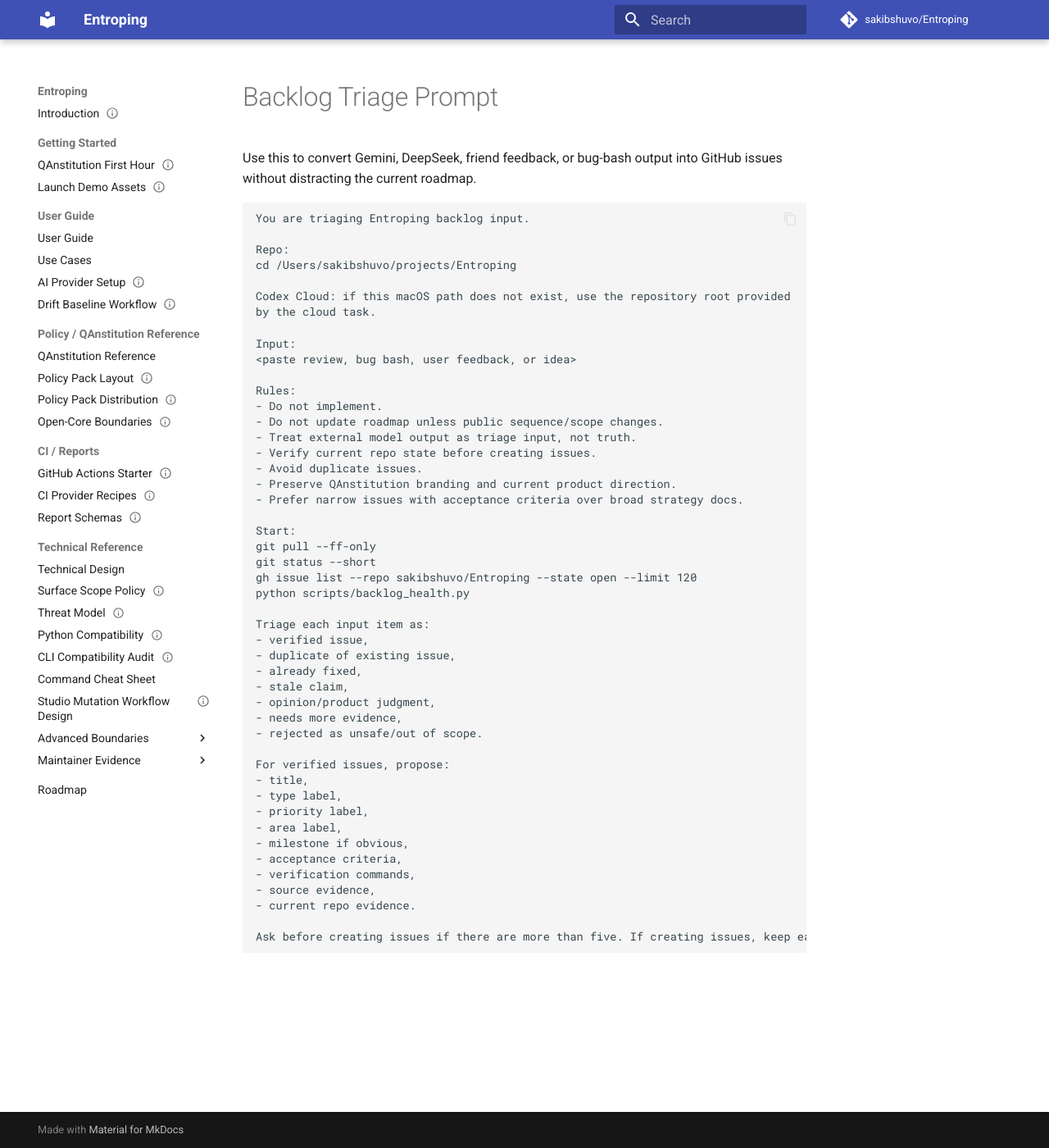
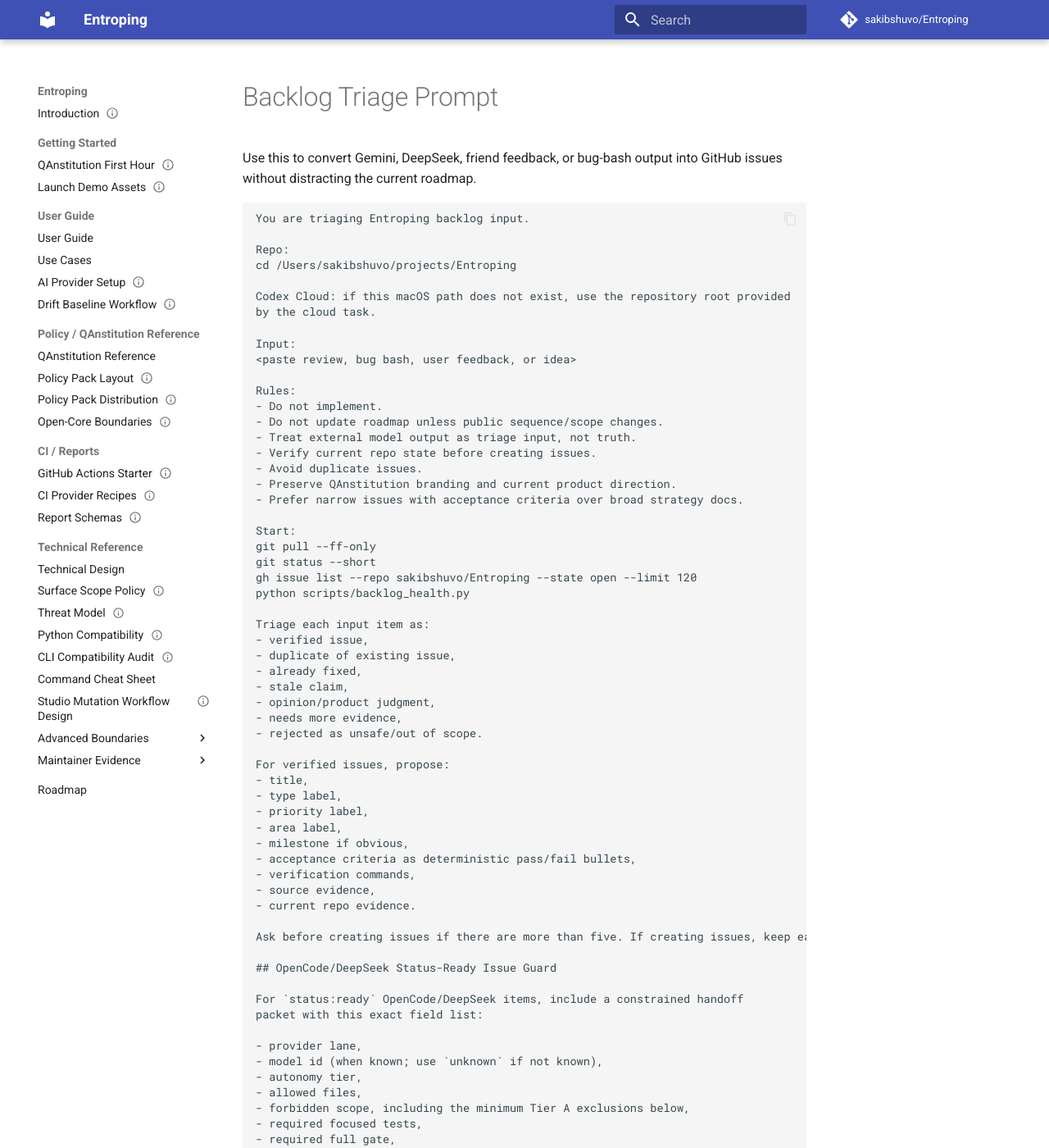
Before and after one commit to sakibshuvo/Entroping, an MkDocs documentation site: the page built from docs/meta/prompt-library/backlog-triage.md, in a window 1280 px wide and 1400 px high. Shown: the whole window at 82% size. Built offline with MkDocs 1.6.1 and Material for MkDocs 9.7.7, drawn with Linux system fonts in a browser that asks for light colours; comment, search, counter and statistics services are not loaded; some of the changed text lies outside the part shown.

Commit message:
docs(factory): require Tier A triage fields

````diff
--- a/docs/meta/prompt-library/backlog-triage.md
+++ b/docs/meta/prompt-library/backlog-triage.md
@@ -56,10 +56,50 @@
 - priority label,
 - area label,
 - milestone if obvious,
-- acceptance criteria,
+- acceptance criteria as deterministic pass/fail bullets,
 - verification commands,
 - source evidence,
 - current repo evidence.
 
 Ask before creating issues if there are more than five. If creating issues, keep each one narrow and actionable.
+
+## OpenCode/DeepSeek Status-Ready Issue Guard
+
+For `status:ready` OpenCode/DeepSeek items, include a constrained handoff
+packet with this exact field list:
+
+- provider lane,
+- model id (when known; use `unknown` if not known),
+- autonomy tier,
+- allowed files,
+- forbidden scope, including the minimum Tier A exclusions below,
+- required focused tests,
+- required full gate,
+- merge authority,
+- stop conditions.
+
+Guidance:
+
+- Prefer `gh issue create` and use GitHub Issues for actionable backlog.
+- Avoid Markdown backlog sprawl; do not create or mutate Markdown issue
+  trackers as a backlog system.
+- Tier A cannot include `Hurl runner`, `entroping run`, redaction/proxy,
+  provider runtime, dependencies, release publishing, secrets, raw traffic,
+  audit evidence, or architecture boundary changes.
+- The packet's `forbidden scope` must include at least those Tier A exclusions;
+  add narrower exclusions for the specific issue when needed.
+
+Use this packet shape for `status:ready` OpenCode/DeepSeek issues:
+
+```yaml
+provider lane: <lane>
+model id: <id or unknown>
+autonomy tier: <Tier A autonomous lane | Tier B assisted lane | Tier C restricted lane>
+allowed files: <exact files>
+forbidden scope: <exact exclusions, including the minimum Tier A exclusions>
+required focused tests: <focused commands>
+required full gate: <lane gate>
+merge authority: <who can merge>
+stop conditions: <conditions>
 ```
+```
````
Also changed, not shown: 1 other file.
